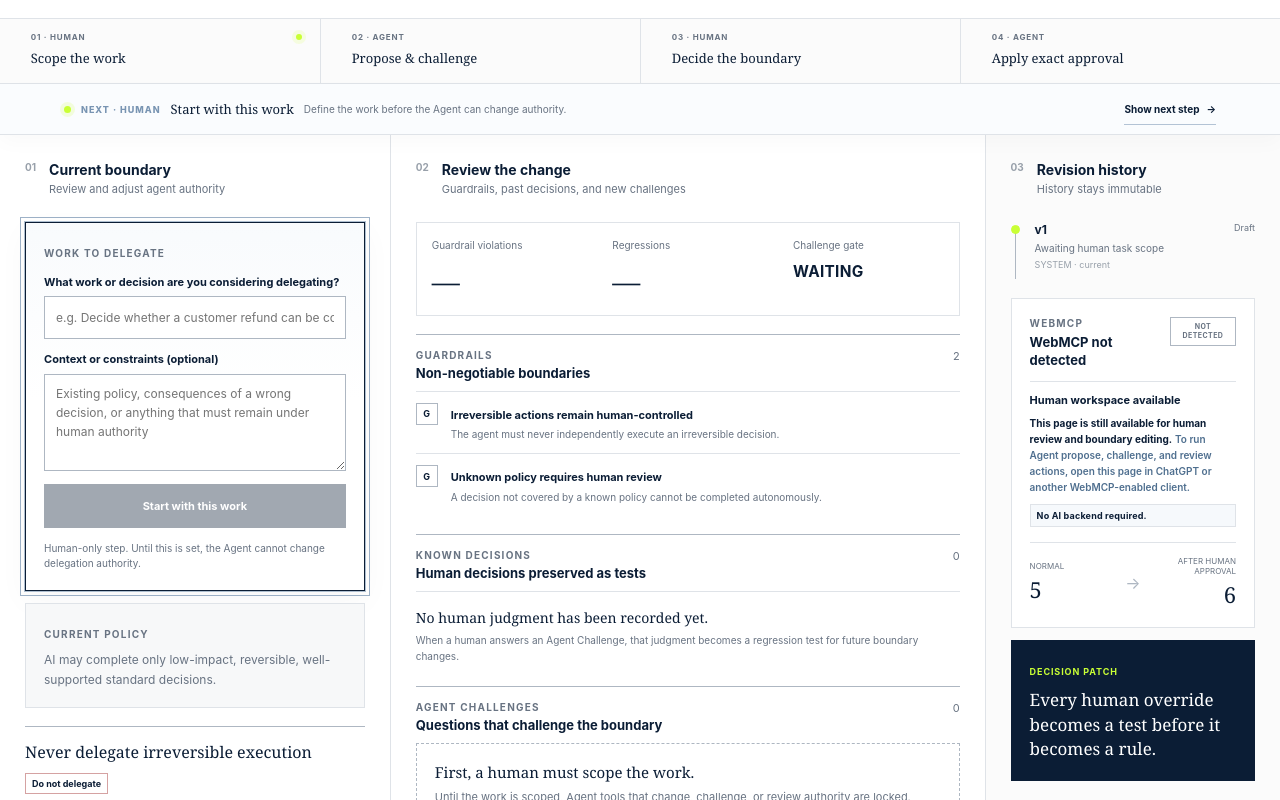
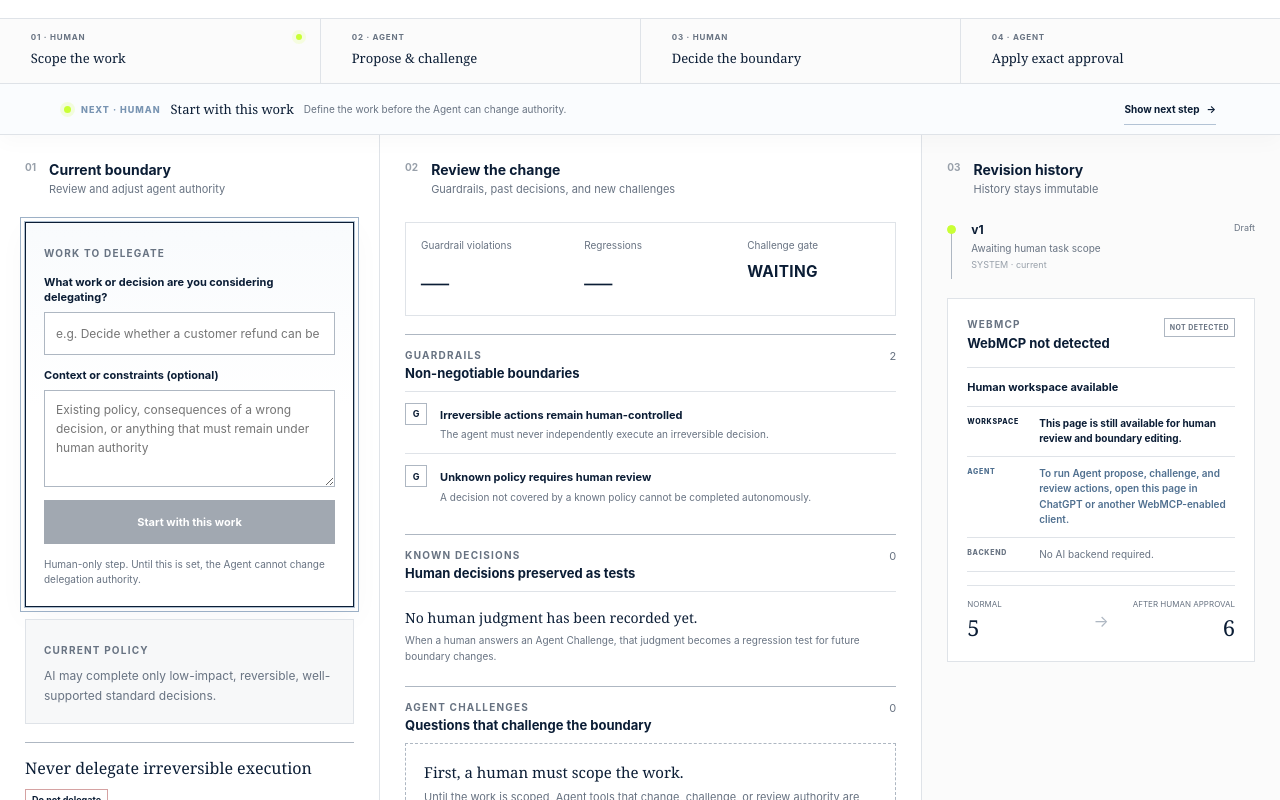
Before and after one commit to solidfdn/ai-delegation-boundary-webmcp, a React (Vite) app: page / in a window 1280 px wide. Shown: the part 360-1160 px from the top of the page. Built offline with nearby package versions, Linux system fonts and the light colour scheme.

Commit message:
Balance workspace composition and WebMCP ownership

```diff
--- a/src/DelegationApp.tsx
+++ b/src/DelegationApp.tsx
@@ -1955,19 +1955,37 @@ export default function DelegationApp() {
                     Agent actions available
                   </strong>
 
-                  <p className="adb-runtime-architecture">
-                    <span className="adb-runtime-backend">
+                  <div className="adb-runtime-map">
+                    <div className="adb-runtime-row adb-runtime-backend-row">
+                      <span>
+                        BACKEND
+                      </span>
+
+                      <p>
                         No AI backend.
-                    </span>{" "}
-
-                    <span className="adb-runtime-agent">
-                      Your WebMCP-compatible client supplies the Agent;
-                    </span>{" "}
-
-                    <span className="adb-runtime-authority">
-                      the web app owns the boundary, Guardrails, human judgments, approval, and applied state.
-                    </span>
                       </p>
+                    </div>
+
+                    <div className="adb-runtime-row adb-runtime-agent-row">
+                      <span>
+                        AGENT
+                      </span>
+
+                      <p>
+                        Your WebMCP-compatible client supplies the Agent.
+                      </p>
+                    </div>
+
+                    <div className="adb-runtime-row adb-runtime-authority-row">
+                      <span>
+                        AUTHORITY
+                      </span>
+
+                      <p>
+                        The web app owns the boundary, Guardrails, human judgments, approval, and applied state.
+                      </p>
+                    </div>
+                  </div>
                 </>
               ) : (
                 <>
@@ -1975,19 +1993,37 @@ export default function DelegationApp() {
                     Human workspace available
                   </strong>
 
-                  <p className="adb-runtime-architecture">
-                    <span className="adb-runtime-authority">
+                  <div className="adb-runtime-map">
+                    <div className="adb-runtime-row adb-runtime-authority-row">
+                      <span>
+                        WORKSPACE
+                      </span>
+
+                      <p>
                         This page is still available for human review and boundary editing.
-                    </span>{" "}
-
-                    <span className="adb-runtime-agent">
+                      </p>
+                    </div>
+
+                    <div className="adb-runtime-row adb-runtime-agent-row">
+                      <span>
+                        AGENT
+                      </span>
+
+                      <p>
                         To run Agent propose, challenge, and review actions, open this page in ChatGPT or another WebMCP-enabled client.
-                    </span>
                       </p>
-
-                  <small className="adb-runtime-backend-note">
+                    </div>
+
+                    <div className="adb-runtime-row adb-runtime-backend-row">
+                      <span>
+                        BACKEND
+                      </span>
+
+                      <p>
                         No AI backend required.
-                  </small>
+                      </p>
+                    </div>
+                  </div>
                 </>
               )}
             </div>
--- a/src/delegation-app.css
+++ b/src/delegation-app.css
@@ -2335,3 +2335,185 @@ select:focus-visible {
   font-weight: 700;
   letter-spacing: .02em;
 }
+/* ==========================================================
+   SOLIFAN WORKSPACE COMPOSITION V4
+   Deliberate whitespace + readable responsibility mapping.
+   ========================================================== */
+
+/*
+ * The right rail carries important Challenge judging context,
+ * so give it enough width to read without crowding.
+ *
+ * The central review area remains the largest working field.
+ */
+
+.adb-app .adb-workspace {
+  grid-template-columns:
+    minmax(290px, .93fr)
+    minmax(410px, 1.33fr)
+    minmax(285px, .88fr);
+}
+
+/* ==========================================================
+   WebMCP responsibility map
+   ========================================================== */
+
+.adb-app .adb-agent-card {
+  padding: 19px;
+}
+
+.adb-app .adb-runtime-copy {
+  margin-top: 14px;
+  padding-top: 12px;
+}
+
+.adb-app .adb-runtime-primary {
+  font-size: 12px;
+  line-height: 1.4;
+}
+
+.adb-app .adb-runtime-map {
+  margin-top: 10px;
+
+  border-top:
+    1px solid var(--line);
+}
+
+.adb-app .adb-runtime-row {
+  display: grid;
+  grid-template-columns:
+    62px minmax(0, 1fr);
+
+  gap: 10px;
+  align-items: start;
+
+  padding:
+    9px 0;
+
+  border-bottom:
+    1px solid var(--line);
+}
+
+.adb-app .adb-runtime-row > span {
+  padding-top: 1px;
+
+  font-size: 7px;
+  font-weight: 800;
+  line-height: 1.45;
+  letter-spacing: .10em;
+}
+
+.adb-app .adb-runtime-row > p {
+  margin: 0;
+
+  font-size: 10px;
+  line-height: 1.55;
+}
+
+/* Infrastructure is deliberately neutral. */
+
+.adb-app .adb-runtime-backend-row > span,
+.adb-app .adb-runtime-backend-row > p {
+  color: var(--muted);
+}
+
+/* The Agent comes from outside the web app. */
+
+.adb-app .adb-runtime-agent-row > span,
+.adb-app .adb-runtime-agent-row > p {
+  color: var(--agent-blue);
+}
+
+.adb-app .adb-runtime-agent-row > p {
+  font-weight: 600;
+}
+
+/* Authority stays inside the controlled web state. */
+
+.adb-app .adb-runtime-authority-row > span,
+.adb-app .adb-runtime-authority-row > p {
+  color: var(--ink);
+}
+
+.adb-app .adb-runtime-authority-row > p {
+  font-weight: 700;
+}
+
+/*
+ * Keep 5 -> 6 visually separate from the architecture map:
+ * first understand ownership, then see capability change.
+ */
+
+.adb-app .adb-capability {
+  margin-top: 13px;
+  padding-top: 13px;
+}
+
+/* ==========================================================
+   Desktop composition
+   ========================================================== */
+
+@media (min-width: 901px) {
+
+  /*
+   * Columns intentionally share the same baseline.
+   * Empty room remains available for future Challenges and
+   * Revision history instead of being filled with decoration.
+   */
+
+  .adb-app .adb-review-column,
+  .adb-app .adb-history-column {
+    display: flex;
+    flex-direction: column;
+  }
+
+  /*
+   * Review/approval is the final action of the central column.
+   * Anchor it to the baseline so the column feels complete even
+   * before Challenges have accumulated.
+   */
+
+  .adb-app
+  .adb-review-column
+  .adb-decision-controls {
+    margin-top: auto;
+
+    padding-top: 30px;
+  }
+
+  /*
+   * Decision Patch acts as the philosophical closing point
+   * of the right rail. The operational WebMCP card remains
+   * near the history where judges can see it immediately.
+   */
+
+  .adb-app
+  .adb-history-column
+  .adb-principle {
+    margin-top: auto;
+  }
+}
+
+/* ==========================================================
+   Narrow desktop safeguard
+   ========================================================== */
+
+@media (
+  min-width: 901px
+) and (
+  max-width: 1080px
+) {
+  .adb-app .adb-workspace {
+    grid-template-columns:
+      minmax(280px, .92fr)
+      minmax(390px, 1.28fr)
+      minmax(275px, .86fr);
+  }
+
+  .adb-app .adb-runtime-row {
+    grid-template-columns:
+      56px minmax(0, 1fr);
+
+    gap: 8px;
+  }
+}
```
Lines whose indentation alone changed are shown as unchanged.
